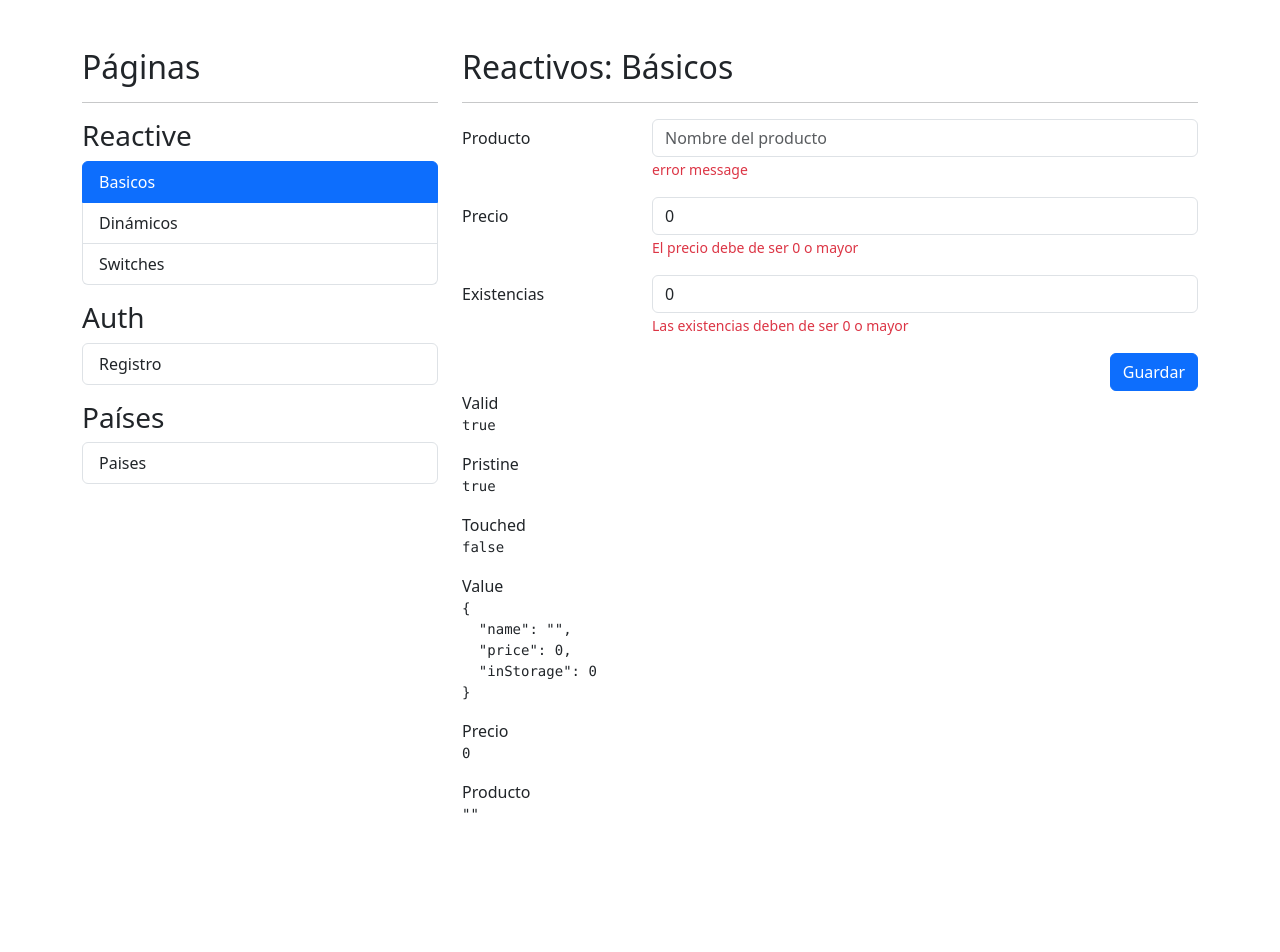
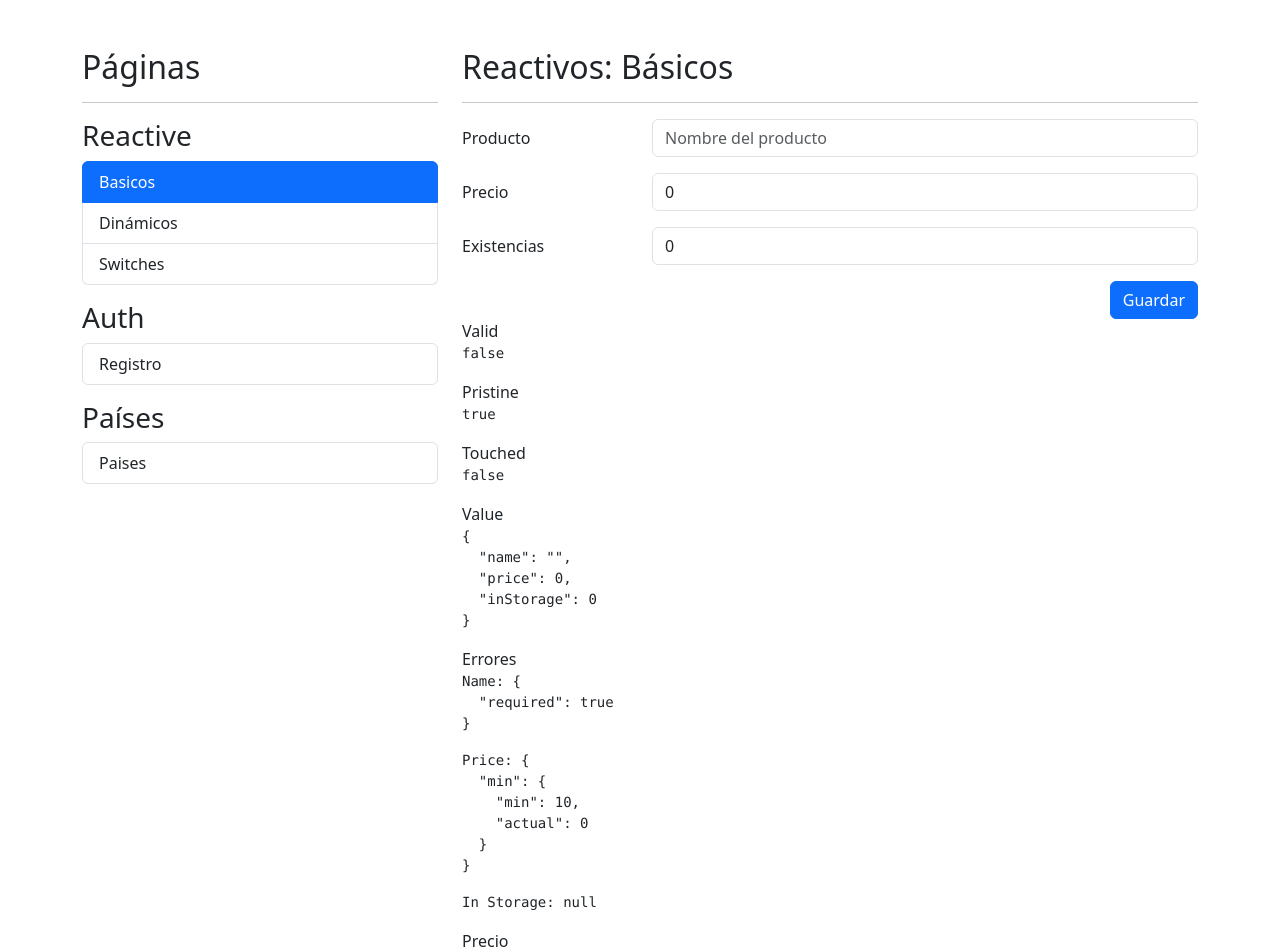
Before and after one commit to felipecardona-alt/projects-learn-angular, an Angular app in the folder forms-app/: page /reactive/basic in a window 1280 px wide. Shown: the top 952 px of the page. Before the commit the page ends 841 px from the top, so only its background shows below. Built offline with nearby package versions, Linux system fonts and the light colour scheme.

Commit message:
Feat(basic-page): ✨ enhance reactive form with validation and error handling

```diff
--- a/forms-app/src/app/reactive/pages/basic-page/basic-page.html
+++ b/forms-app/src/app/reactive/pages/basic-page/basic-page.html
@@ -3,7 +3,7 @@
 
 <div class="row">
     <div class="col">
-        <form autocomplete="off" [formGroup]="myForm">
+        <form autocomplete="off" [formGroup]="myForm" (ngSubmit)="onSave()">
             <!-- Campo de producto -->
             <div class="mb-3 row">
                 <label class="col-sm-3 col-form-label">Producto</label>
@@ -14,11 +14,12 @@
                            placeholder="Nombre del producto"
                            formControlName="name"
                     />
-
+                  @if (isValidField('name')) {
                     <span class="form-text text-danger">
-                        <!-- Debe de ser de 3 letras -->
-                        error message
+                        {{getFieldError('name')}}
                     </span>
+                  }
+                  <!-- -->
                 </div>
             </div>
 
@@ -31,9 +32,11 @@
                            placeholder="Precio del producto"
                            formControlName="price"
                     />
+                  @if (isValidField('price')) {
                     <span class="form-text text-danger">
-                        El precio debe de ser 0 o mayor
+                        {{getFieldError('price')}}
                     </span>
+                  }
                 </div>
             </div>
 
@@ -47,31 +50,29 @@
                            formControlName="inStorage"
                     />
 
+                  @if (isValidField('inStorage')) {
                     <span class="form-text text-danger">
-                         Las existencias deben de ser 0 o mayor
+                        {{getFieldError('inStorage')}}
                     </span>
+                  }
                 </div>
             </div>
 
 
             <div class="row">
                 <div class="col">
-                    <button type="submit"
+                    <button (click)="onSave()"
+                            type="submit"
                             class="btn btn-primary float-end">
                         Guardar
                     </button>
                 </div>
             </div>
 
-
-
         </form>
 
     </div>
 </div>
-
-
-
 
 <div class="row">
     <div class="col">
@@ -88,10 +89,15 @@
         <span>Value</span>
         <pre>{{ myForm.value | json }}</pre>
 
+        <span>Errores</span>
+        <pre>Name: {{ myForm.controls['name'].errors| json }}</pre>
+        <pre>Price: {{ myForm.controls['price'].errors| json }}</pre>
+        <pre>In Storage: {{ myForm.controls['inStorage'].errors| json }}</pre>
+
         <span>Precio</span>
-        <pre>{{ myForm.controls.price.value | json }}</pre>
+        <pre>{{ myForm.controls['price'].value | json }}</pre>
 
         <span>Producto</span>
-        <pre>{{ myForm.controls.name.value | json }}</pre>
+        <pre>{{ myForm.controls['name'].value | json }}</pre>
     </div>
 </div>
--- a/forms-app/src/app/reactive/pages/basic-page/basic-page.ts
+++ b/forms-app/src/app/reactive/pages/basic-page/basic-page.ts
@@ -1,6 +1,6 @@
 import { JsonPipe } from '@angular/common';
-import { Component } from '@angular/core';
-import { FormControl, FormGroup, ReactiveFormsModule } from '@angular/forms';
+import { Component, inject } from '@angular/core';
+import { FormBuilder, FormGroup, ReactiveFormsModule, Validators } from '@angular/forms';
 
 @Component({
   selector: 'basic-page',
@@ -8,9 +8,52 @@ import { FormControl, FormGroup, ReactiveFormsModule } from '@angular/forms';
   templateUrl: './basic-page.html',
 })
 export class BasicPage {
-  myForm = new FormGroup({
+  private formBuilder = inject(FormBuilder);
+
+  myForm: FormGroup = this.formBuilder.group({
+    name: ['', [Validators.required, Validators.minLength(3)]], /** Validadores sincronos, Validadores asincronos */
+    price: [0, [Validators.required, Validators.min(10)]],
+    inStorage: [0, [Validators.required, Validators.min(0)]],
+  });
+
+  isValidField(field: string): boolean | null {
+    return !! this.myForm.controls[field].errors && this.myForm.controls[field].touched;
+  };
+
+  getFieldError(field: string): string | null {
+    if (!this.myForm.controls[field]) return null;
+
+    const errors = this.myForm.controls[field].errors ?? {};
+
+    for (const key of Object.keys(errors)) {
+      switch (key) {
+        case 'required':
+          return 'Este campo es obligatorio';
+        case 'minlength':
+          return `Mínimo ${errors['minlength'].requiredLength} caracteres`;
+        case 'min':
+          return `El valor mínimo es ${errors['min'].min}`;
+      }
+    }
+
+    return null;
+  };
+
+
+  onSave() {
+    if (this.myForm.invalid) {
+      this.myForm.markAllAsTouched();
+      return;
+    }
+    console.log(this.myForm.value);
+    this.myForm.reset();
+  }
+
+
+
+/*   myForm = new FormGroup({
     name: new FormControl<string>(''),
     price: new FormControl<number>(0),
     inStorage: new FormControl<number>(0),
-  });
+  }); */
 }
```
